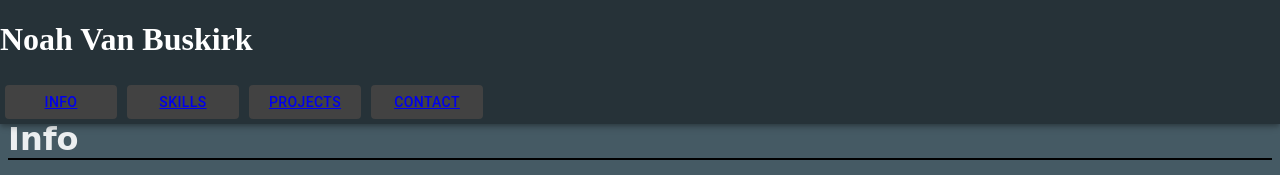
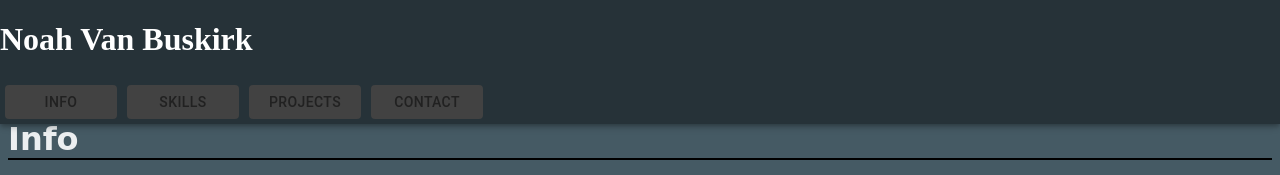
Before and after one commit to DogSniffers/Portfolio, a React (Create React App) app: page / in a window 1280 px wide. Shown: the top 175 px of the page. Built offline with nearby package versions, Linux system fonts and the light colour scheme.

Commit message:
nav buttons fixed

```diff
--- a/src/Components/Nav/Nav.js
+++ b/src/Components/Nav/Nav.js
@@ -35,10 +35,10 @@ const styles = makeStyles({
     <AppBar className={style.navBar}>
         <div>
             <h1>Noah Van Buskirk</h1>
-            <Button className={style.button}><AnchorLink href='#info' offset='160px'>Info</AnchorLink></Button>
-            <Button className={style.button}><AnchorLink href='#skills' offset='130px'>Skills</AnchorLink></Button>
-            <Button className={style.button}><AnchorLink href='#projects' offset='130px'>Projects</AnchorLink></Button>
-            <Button className={style.button}><AnchorLink href='#contact'>Contact</AnchorLink></Button>
+            <AnchorLink href='#info' offset='130px'><Button className={style.button}>Info</Button></AnchorLink>
+            <AnchorLink href='#skills' offset='130px'><Button className={style.button}>Skills</Button></AnchorLink>
+            <AnchorLink href='#projects' offset='130px'><Button className={style.button}>Projects</Button></AnchorLink>
+            <AnchorLink href='#contact'><Button className={style.button}>Contact</Button></AnchorLink>
         </div>
     </AppBar>
 
```
